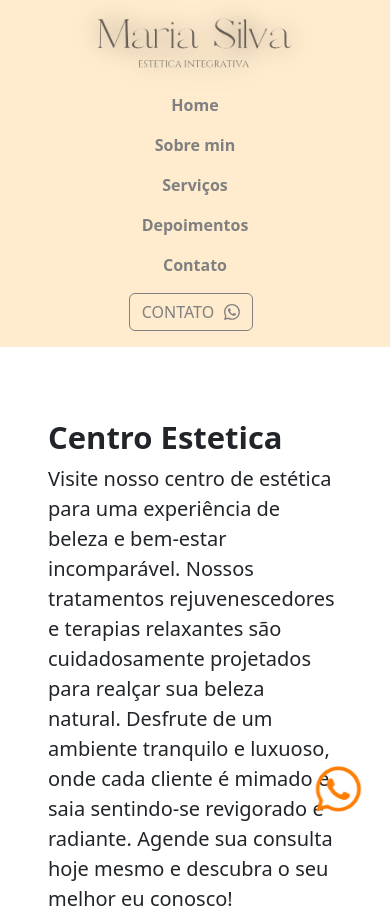
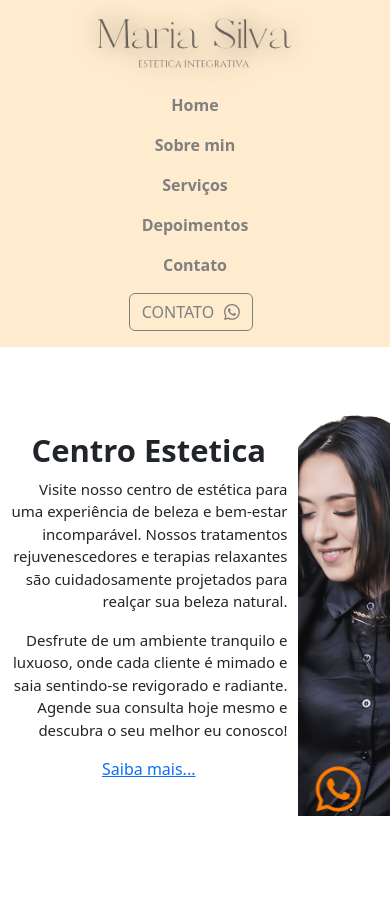
Before and after one commit to WesleiAlmeidaMuniz/Maria-Estetica, a plain HTML site: page index.html in a window 390 px wide. Shown: the top 917 px of the page. Drawn offline with nearby package versions, Linux system fonts and the light colour scheme.

Commit message:
Atualização layout celular

```diff
--- a/assets/css/style.css
+++ b/assets/css/style.css
@@ -1,34 +1,34 @@
 @import url('https://fonts.googleapis.com/css2?family=Tangerine:wght@700&display=swap');
 
-:root{
+:root {
     --color-header: blanchedalmond;
     --text-color: gray;
     --botao-hover: rgb(248, 67, 1);
     --botao-bg: coral;
 }
 
-.header-color{
+.header-color {
     background-color: var(--color-header);
 }
 
-.logotipo{
+.logotipo {
     width: 200px;
     filter: drop-shadow(0 0 0.75rem rgb(77, 76, 76));
 }
 
-.button-header{
+.button-header {
     display: flex;
     align-items: center;
     border-color: var(--text-color);
-    color: var(--text-color)!important;
+    color: var(--text-color) !important;
 }
 
-.button-header:hover > svg > .svg-icon {
-    color: white!important;
+.button-header:hover>svg>.svg-icon {
+    color: white !important;
 }
 
-.button-header:hover{
-    color: white!important;
+.button-header:hover {
+    color: white !important;
     background-color: var(--botao-bg);
     border-color: white;
 }
@@ -38,54 +38,69 @@
 }
 
 .nav-link:hover {
-    color: white!important;
+    color: white !important;
 }
 
-.button-header > svg {
+.button-header>svg {
     margin-left: 10px;
 }
 
-.font-style{
+.font-style {
     font-family: "Tangerine", cursive;
     font-size: 4rem;
 }
 
-.row > .div-img {
+.row>.div-img {
     margin-top: 0px;
 }
 
-.img-maria{
-    width: 100%;
+.height-div {
     max-height: 80vh;
-    filter:drop-shadow(20px 20px 15px blanchedalmond);
 }
 
-.card-cover{
+.mleft {
+    margin-left: 15vh;
+}
+
+.flex-text {
+    display: flex;
+    flex-direction: column;
+    text-align: center;
+    justify-content: center;
+}
+
+.img-maria {
+    max-height: 70vh;
+    filter: drop-shadow(20px 20px 15px blanchedalmond);
+    overflow: hidden;
+}
+
+.card-cover {
     background-size: cover;
     font-size: 1.25rem;
 }
 
-.text-font{
+.text-font {
     font-size: 2rem;
-    color: white!important;
+    color: white !important;
     text-shadow: 0px 0px 5px black;
 }
 
-.card-cover > div > h3 {
+.card-cover>div>h3 {
     transition: all 0.5s ease-out;
 }
 
-.card-cover:hover > div > h3{
-    color: var(--botao-bg)!important;
+.card-cover:hover>div>h3 {
+    color: var(--botao-bg) !important;
 }
 
-.carousel{
+.carousel {
     width: 60%;
     margin: 0 auto;
     margin-top: var(--bs-gutter-y);
 }
 
-.altura-carrouseul{
+.altura-carrouseul {
     margin: 0 auto;
 }
 
@@ -93,17 +108,17 @@
     width: 100%;
 }
 
-.bg-body-form{
+.bg-body-form {
     background-color: rgba(255, 228, 196, 0.452);
 }
 
-.text-contato{
+.text-contato {
     text-align: center;
     font-family: "Tangerine", cursive;
     font-size: 3rem;
 }
 
-.botao-form{
+.botao-form {
     padding: 10px;
     border: none;
     border-radius: 5px;
@@ -113,68 +128,91 @@
     transition: all 0.5s ease-out;
 }
 
-.botao-form:hover{
+.botao-form:hover {
     background-color: var(--botao-hover);
 }
 
-.space{
+.space {
     justify-content: space-evenly;
     margin-right: 0px;
     margin-left: 0px;
 }
 
-.footer-logo{
+.footer-logo {
     display: flex;
     align-items: center;
     justify-content: center;
     flex-direction: column;
 }
 
-.bi-instagram{
+.bi-instagram {
     color: var(--botao-bg);
 }
 
 
-.whats{
+.whats {
     position: fixed;
     bottom: 30px;
     right: 30px;
     z-index: 999;
 }
 
-.scrollreveal{
+.scrollreveal {
     visibility: hidden;
 }
 
 
-@media screen and (max-width: 575px){
-    .cel-col{
+@media screen and (max-width: 775px) {
+    .cel-col {
         height: 150px;
     }
 
-    .flex-direction{
+    .flex-direction {
         flex-direction: column-reverse;
     }
 
-    .img-maria{
-        width: 80vw;
+    .mleft {
+        margin: 30px 10px;
+        width: 90%;
     }
 
-    .carousel{
+    .lead{
+        font-size: 15px;
+        text-align: right;
+    }
+
+    .height-div {
+        align-items: center;
+        margin: 50px 0;
+        height: auto;
+    }
+
+    .img-div-maria {
+        width: 30%;
+        justify-content: flex-start;
+        overflow: hidden;
+    }
+
+    .img-maria {
+        object-fit: cover;
+        object-position: 20% 10%; /* try 20px 10px */
+    }
+
+    .carousel {
         width: 100%;
         margin-top: 2rem;
     }
 
-    .altura-carrouseul{
+    .altura-carrouseul {
         width: 100%;
     }
 
-    .nav{
+    .nav {
         display: block;
         text-align: center;
     }
 
-    .row{
+    .row {
         margin-right: 0px;
         margin-left: 0px;
     }
--- a/index.html
+++ b/index.html
@@ -46,21 +46,26 @@
             </div>
         </header>
     </div>
-    <div id="sobremin" class="container col-xxl-8 px-4">
-        <div class="row flex-lg-row-reverse align-items-center g-5 py-5 flex-direction">
-            <div class="col-sm-8 col-lg-6 div-img scrollreveal">
-                <img src="assets/img/Maria3.png" class="d-block mx-lg-auto img-maria" alt="Maria CEO" loading="lazy">
-            </div>
-            <div class="col-lg-6 scrollreveal">
+    <div class="d-flex height-div scrollreveal">
+        <div class="mleft flex-text ">
             <h1 class="display-5 fw-bold">Centro Estetica </h1>
             <p class="lead">Visite nosso centro de estética para uma experiência de beleza e bem-estar incomparável.
                 Nossos tratamentos rejuvenescedores e terapias relaxantes são cuidadosamente projetados para realçar
                 sua
-                    beleza natural. Desfrute de um ambiente tranquilo e luxuoso, onde cada cliente é mimado e saia
+                beleza natural.
+            </p>
+            <p class="lead">
+                Desfrute de um ambiente tranquilo e luxuoso, onde cada cliente é mimado e saia
                 sentindo-se revigorado e radiante. Agende sua consulta hoje mesmo e descubra o seu melhor eu
-                    conosco!</p>
+                conosco!
+            </p>
             <a href="#">Saiba mais...</a>
         </div>
+        <div class="d-flex align-items-center img-div-maria">
+            <picture>
+                <source media="(max-width: 775px)" srcset="assets/img/Maria3Small.png" class="d-block mx-lg-auto img-maria" alt="Maria CEO"  />
+                <img src="assets/img/Maria3.png" class="d-block mx-lg-auto img-maria" alt="Maria CEO" loading="lazy">
+            </picture>
         </div>
     </div>
     <div class="container px-4 py-5 scrollreveal" id="serviços">
@@ -276,8 +281,7 @@
     </div>
 
     <script src="https://cdn.jsdelivr.net/npm/bootstrap@5.3.3/dist/js/bootstrap.bundle.min.js"
-        integrity="sha384-YvpcrYf0tY3lHB60NNkmXc5s9fDVZLESaAA55NDzOxhy9GkcIdslK1eN7N6jIeHz"
-        crossorigin="anonymous">
+        integrity="sha384-YvpcrYf0tY3lHB60NNkmXc5s9fDVZLESaAA55NDzOxhy9GkcIdslK1eN7N6jIeHz" crossorigin="anonymous">
         </script>
     <script src="main.js"></script>
 </body>
```
Also changed, not shown: assets/img/Maria3 - Copia.png (deleted), assets/img/Maria3Small.png (added). Lines whose indentation alone changed are shown as unchanged.
